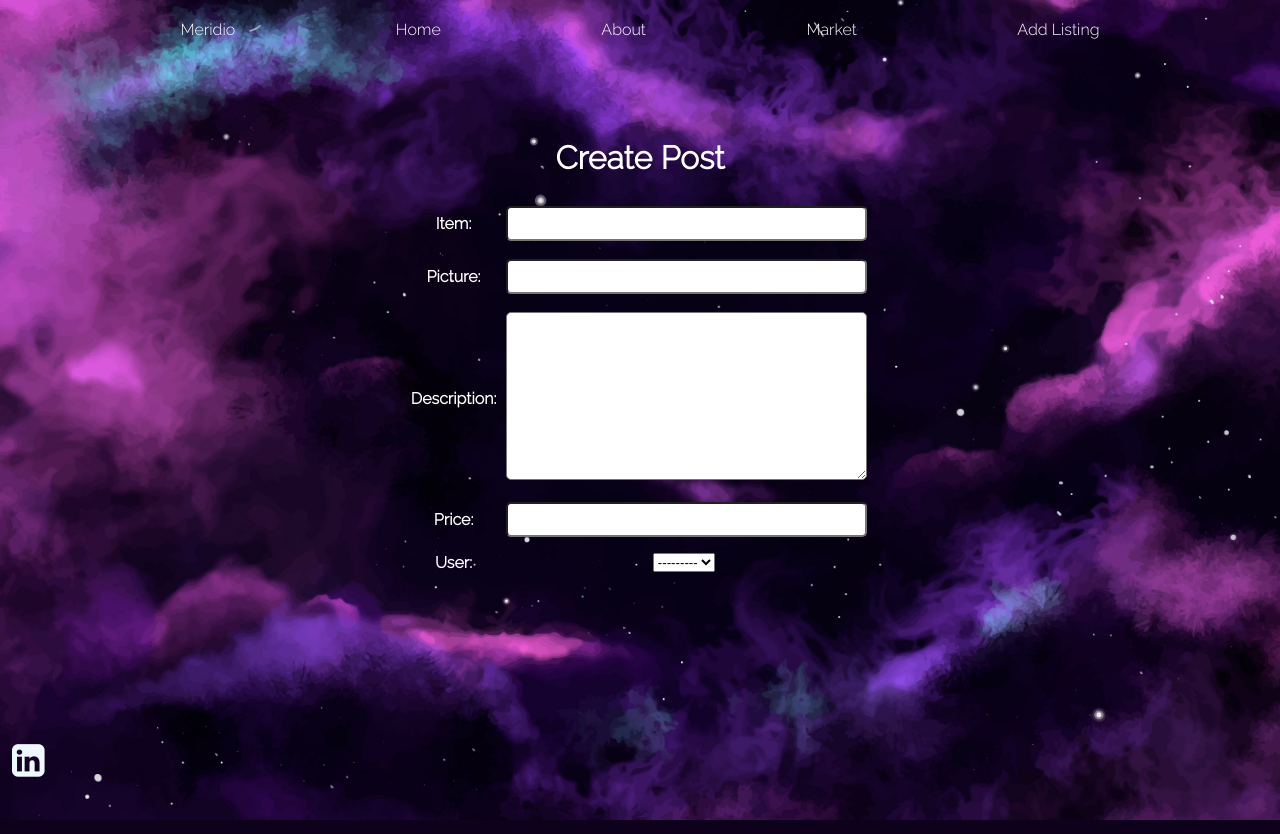
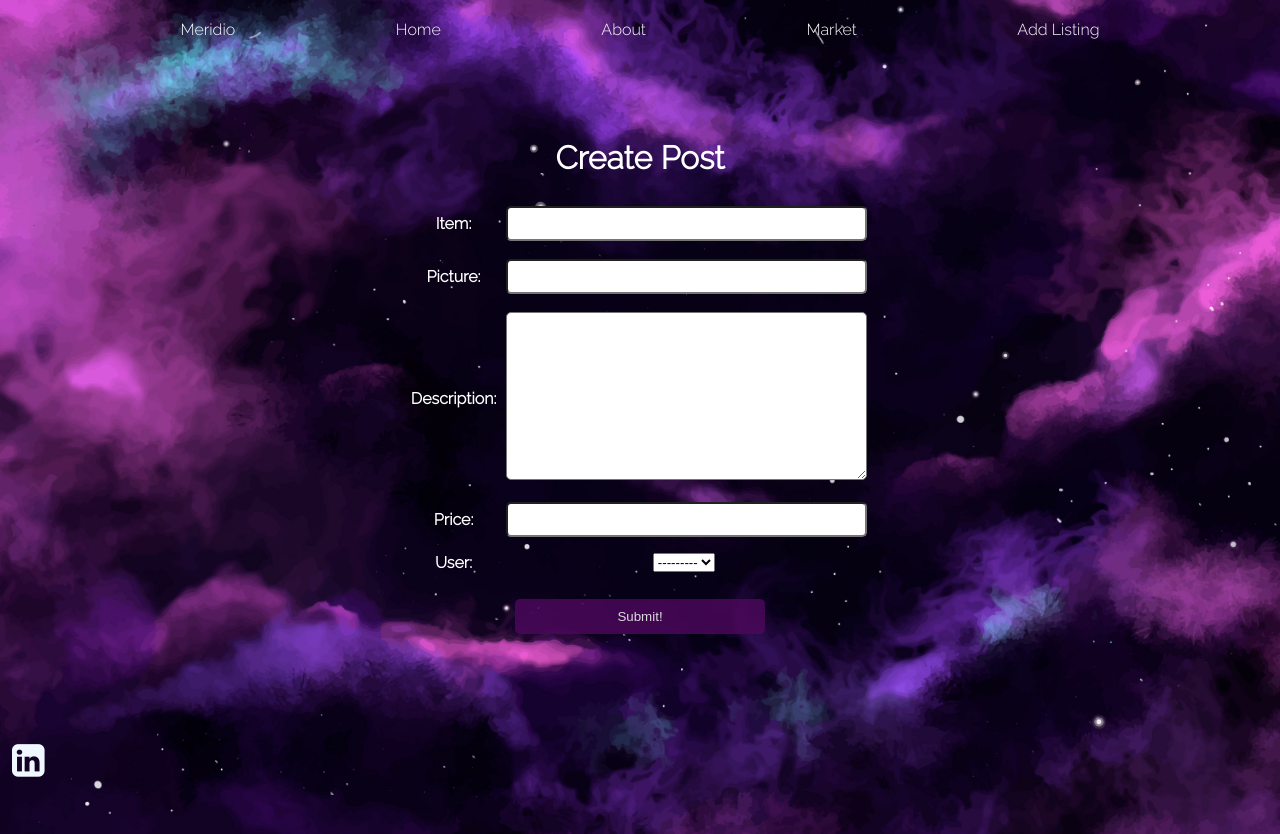
Before and after one commit to supersarahhh/Meridio-Full-Stack-App, a Django app: page /market/create/ in a window 1280 px wide. Run offline with Django 4.2, Linux system fonts and the light colour scheme.

Commit message:
Update post_form.html

```diff
--- a/meridio/main_app/templates/main_app/post_form.html
+++ b/meridio/main_app/templates/main_app/post_form.html
@@ -19,6 +19,7 @@
 
 
     </table>
+    <input type="submit" value="Submit!" class="btn">
   </form>
 
 
```
